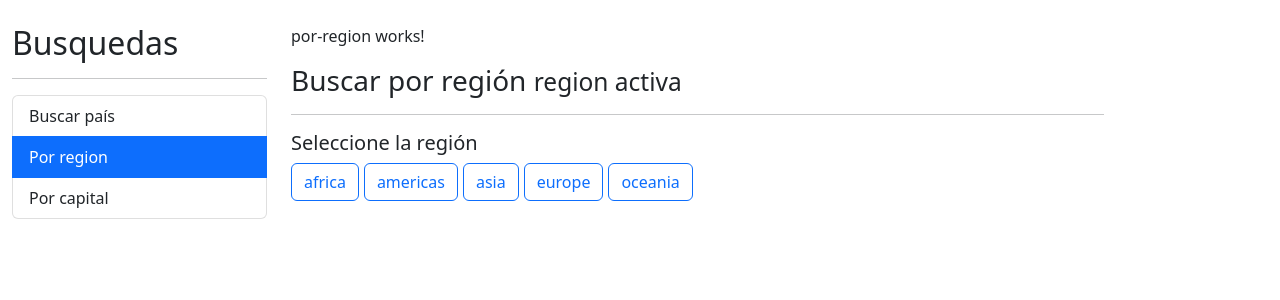
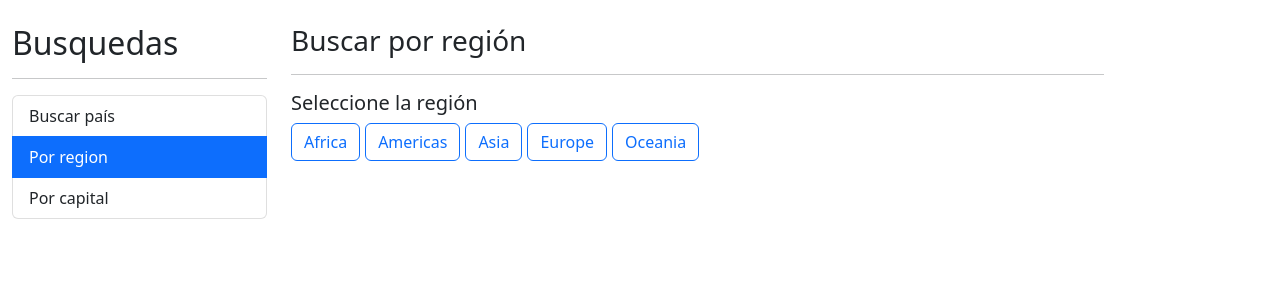
Before and after one commit to yoresroy/03-paisesApp, an Angular app: page /region in a window 1280 px wide. Shown: the top 300 px of the page. Built offline with nearby package versions, Linux system fonts and the light colour scheme.

Commit message:
CHANGE - OPTIMIZA PETICION DE API

```diff
--- a/src/app/app.component.css
+++ b/src/app/app.component.css
@@ -0,0 +1,4 @@
+/* All animations will take twice as long to finish */
+:root {
+    --animate-duration: 2s;
+  }
--- a/src/app/pais/pages/por-pais/por-pais.component.ts
+++ b/src/app/pais/pages/por-pais/por-pais.component.ts
@@ -1,4 +1,4 @@
-import { Component, OnInit } from '@angular/core';
+import { Component } from '@angular/core';
 import { PaisService } from '../../services/pais.service';
 import { Country } from '../../interfaces/pais.interface';
 
--- a/src/app/pais/pages/por-region/por-region.component.html
+++ b/src/app/pais/pages/por-region/por-region.component.html
@@ -1,15 +1,28 @@
-<p>por-region works!</p>
-
-<h3>Buscar por región <small> region activa</small>  </h3>
+<h3 class="animate__animated animate__bounce" >Buscar por región <small> {{ regionActiva | titlecase }} </small>  </h3>
 <hr>
 
 <h5>Seleccione la región</h5>
 
 <div class="row">
     <div class="col">
+
+        <!--[class.btn-primary]="region === regionActiva"-->
+        <!--[ngClass]="{
+                'btn-primary' : region === regionActiva,
+                'btn-outline-primary' : region !== regionActiva
+            }"-->
         <button *ngFor="let region of regiones"
-            class="btn btn-outline-primary">
-            {{region}}
+            [class]=" getClaseCSS(region) "
+            (click)="activaRegion( region )"
+
+            >
+            {{ region | titlecase }}
         </button>
     </div>
 </div>
+
+<div *ngIf="paises.length > 0" class="row">
+    <div class="col">
+        <app-pais-tabla [paises]="paises"></app-pais-tabla>
+    </div>
+</div>
--- a/src/app/pais/pages/por-region/por-region.component.ts
+++ b/src/app/pais/pages/por-region/por-region.component.ts
@@ -1,17 +1,34 @@
-import { Component, OnInit } from '@angular/core';
+import { Component } from '@angular/core';
+import { PaisService } from '../../services/pais.service';
+import { Country } from '../../interfaces/pais.interface';
 
 @Component({
   selector: 'app-por-region',
   templateUrl: './por-region.component.html',
   styleUrls: ['./por-region.component.css']
 })
-export class PorRegionComponent implements OnInit {
+export class PorRegionComponent {
 
   regiones:string[] = ['africa', 'americas', 'asia', 'europe', 'oceania'];
+  regionActiva:string = '';
+  paises:Country[] = [];
 
-  constructor() { }
+  constructor( private paisService : PaisService ) { }
 
-  ngOnInit(): void {
+  getClaseCSS( region : string ) : string {
+    return (region == this.regionActiva ? 'btn btn-primary' : 'btn btn-outline-primary');
+  }
+
+  activaRegion( region : string ){
+    if ( region === this.regionActiva ){ return; }
+    this.paises = [];
+    this.regionActiva = region;
+    this.paisService.buscarRegion(region)
+      .subscribe(
+        (resp) => {
+          this.paises = resp;
+        }
+      );
   }
 
 }
--- a/src/app/pais/services/pais.service.ts
+++ b/src/app/pais/services/pais.service.ts
@@ -1,5 +1,5 @@
 import { Injectable } from '@angular/core';
-import { HttpClient } from '@angular/common/http';
+import { HttpClient, HttpParams } from '@angular/common/http';
 import { Observable } from 'rxjs';
 import { Country } from '../interfaces/pais.interface';
 
@@ -10,19 +10,23 @@
 
   private apiUrl:string = 'https://restcountries.com/v3.1'
 
+  get httpParams() : HttpParams {
+    return new HttpParams().set( 'fields' , 'name,capital,cca2,flags,population' );
+  }
+
   constructor(private http:HttpClient) { }
 
 
   bucarPais( termino : string ) : Observable<Country[]> {
 
     const url = `${this.apiUrl}/name/${termino}`
-    return this.http.get<Country[]>(url);
+    return this.http.get<Country[]>(url, { params : this.httpParams });
   }
 
   bucarCapital( termino : string ) : Observable<Country[]> {
 
     const url = `${this.apiUrl}/capital/${termino}`
-    return this.http.get<Country[]>(url);
+    return this.http.get<Country[]>(url, { params : this.httpParams });
   }
 
   getPaisPorAlpha( termino : string ) : Observable<Country> {
@@ -31,5 +35,10 @@
     return this.http.get<Country>(url);
   }
 
+  buscarRegion( termino : string ) : Observable<Country[]>{
+
+    const url = `${this.apiUrl}/region/${termino}`
+    return this.http.get<Country[]>(url, { params : this.httpParams } );
+  }
 
 }
--- a/src/index.html
+++ b/src/index.html
@@ -7,6 +7,7 @@
   <meta name="viewport" content="width=device-width, initial-scale=1">
   <link rel="icon" type="image/x-icon" href="favicon.ico">
   <link href="https://cdn.jsdelivr.net/npm/bootstrap@5.2.1/dist/css/bootstrap.min.css" rel="stylesheet" integrity="sha384-iYQeCzEYFbKjA/T2uDLTpkwGzCiq6soy8tYaI1GyVh/UjpbCx/TYkiZhlZB6+fzT" crossorigin="anonymous">
+  <link rel="stylesheet" href="https://cdnjs.cloudflare.com/ajax/libs/animate.css/4.1.1/animate.min.css"/>
 </head>
 <body>
   <app-root></app-root>
```
